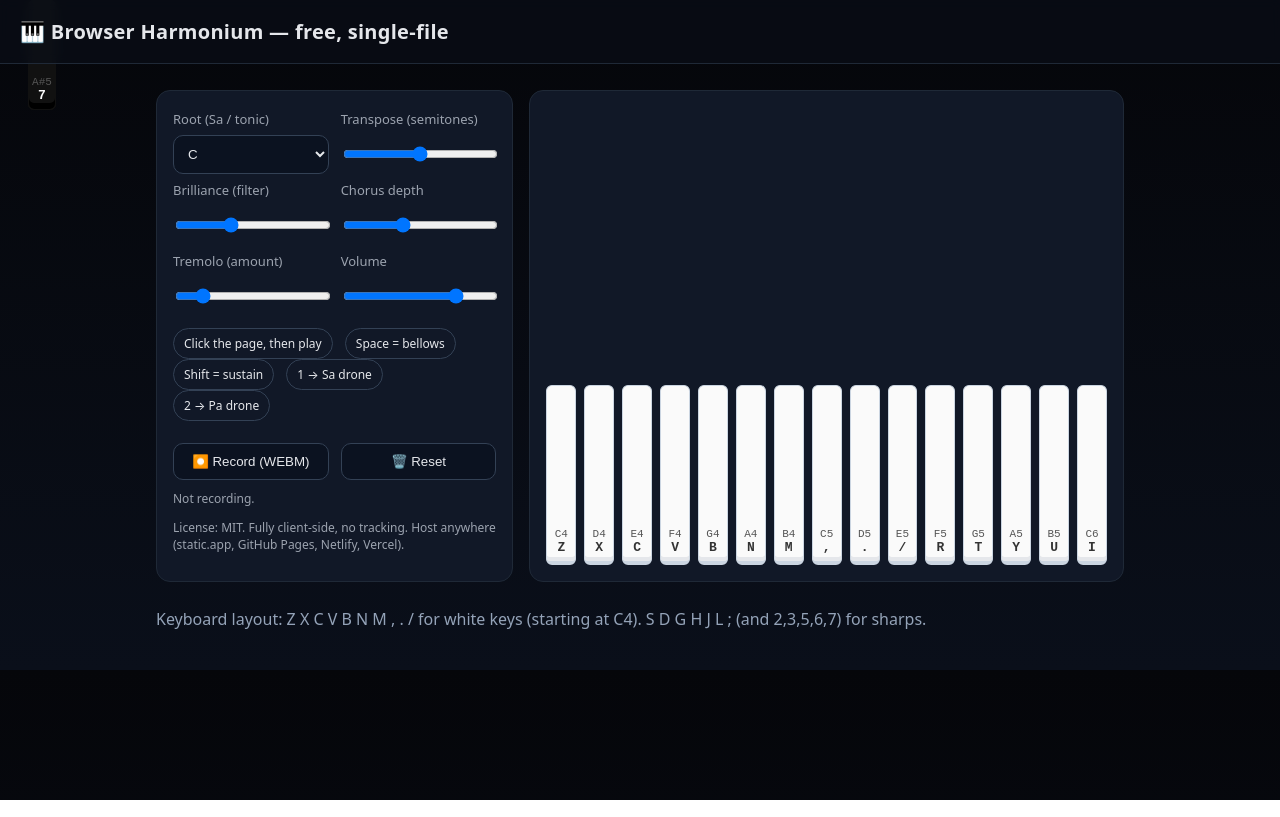
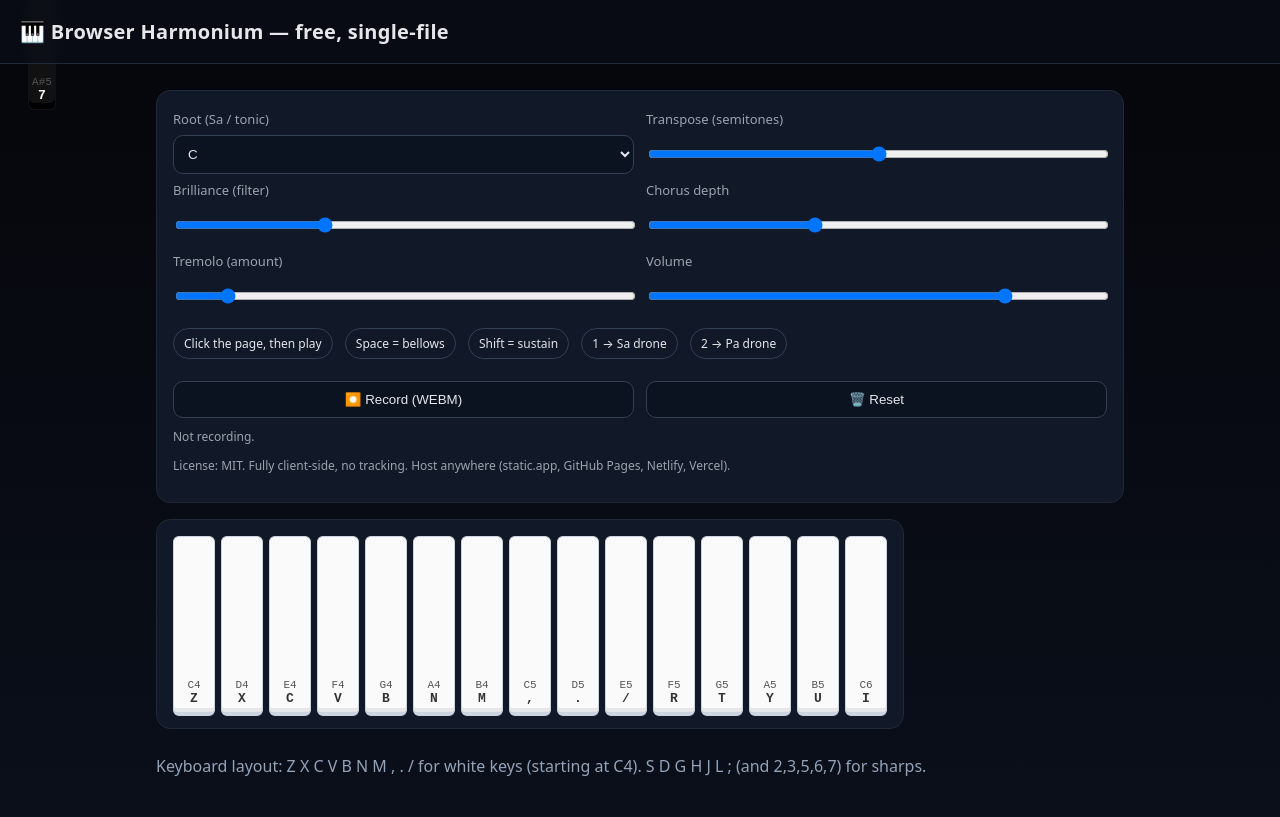
Before and after one commit to IshpreetSood/project001, a plain HTML site: page index.html in a window 1280 px wide. Drawn offline with Linux system fonts and the light colour scheme.

Commit message:
Update index.html

```diff
--- a/index.html
+++ b/index.html
@@ -14,7 +14,15 @@
   .row{display:flex;gap:16px;flex-wrap:wrap}
   .card{background:var(--card);border:1px solid #1f2937;border-radius:14px;padding:16px}
   .controls{flex: 1 1 320px}
-  .keyboard{flex: 2 1 520px;display:flex;gap:8px;flex-wrap:wrap;align-items:flex-end;justify-content:center}
+  .keyboard {
+  display: flex;
+  gap: 6px;
+  flex-wrap: nowrap;
+  align-items: flex-end;
+  justify-content: flex-start;
+  overflow-x: auto;
+  padding-bottom: 12px;
+}
   .key{position:relative;user-select:none;touch-action:none}
   .white{width:42px;height:180px;background:#fafafa;color:#111;border:1px solid #cbd5e1;border-bottom-width:4px;border-radius:6px;box-shadow:inset 0 -4px 0 #e5e7eb}
   .black{width:28px;height:110px;background:#111;color:#fafafa;border:1px solid #111;border-radius:6px;position:absolute;left:28px;top:0;z-index:2;box-shadow:inset 0 -6px 0 #000}
```
